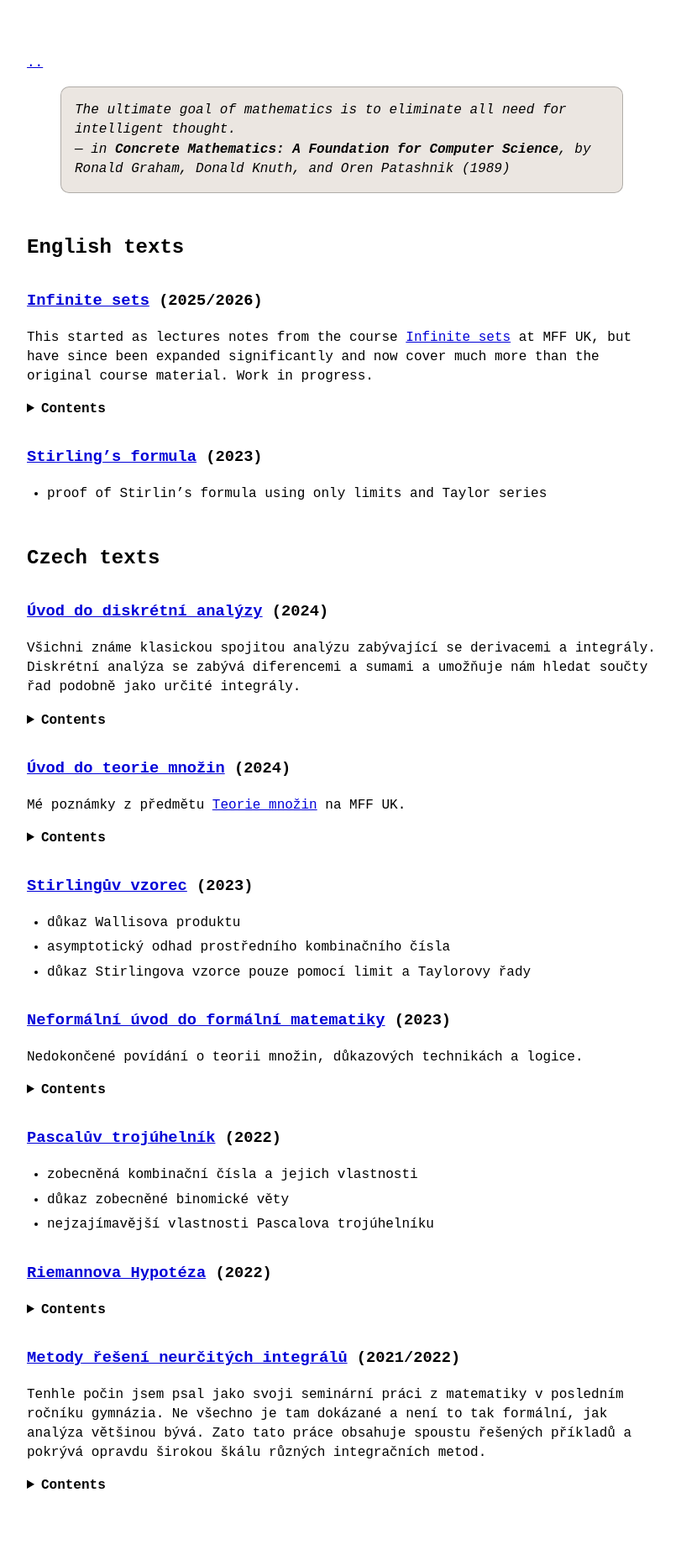
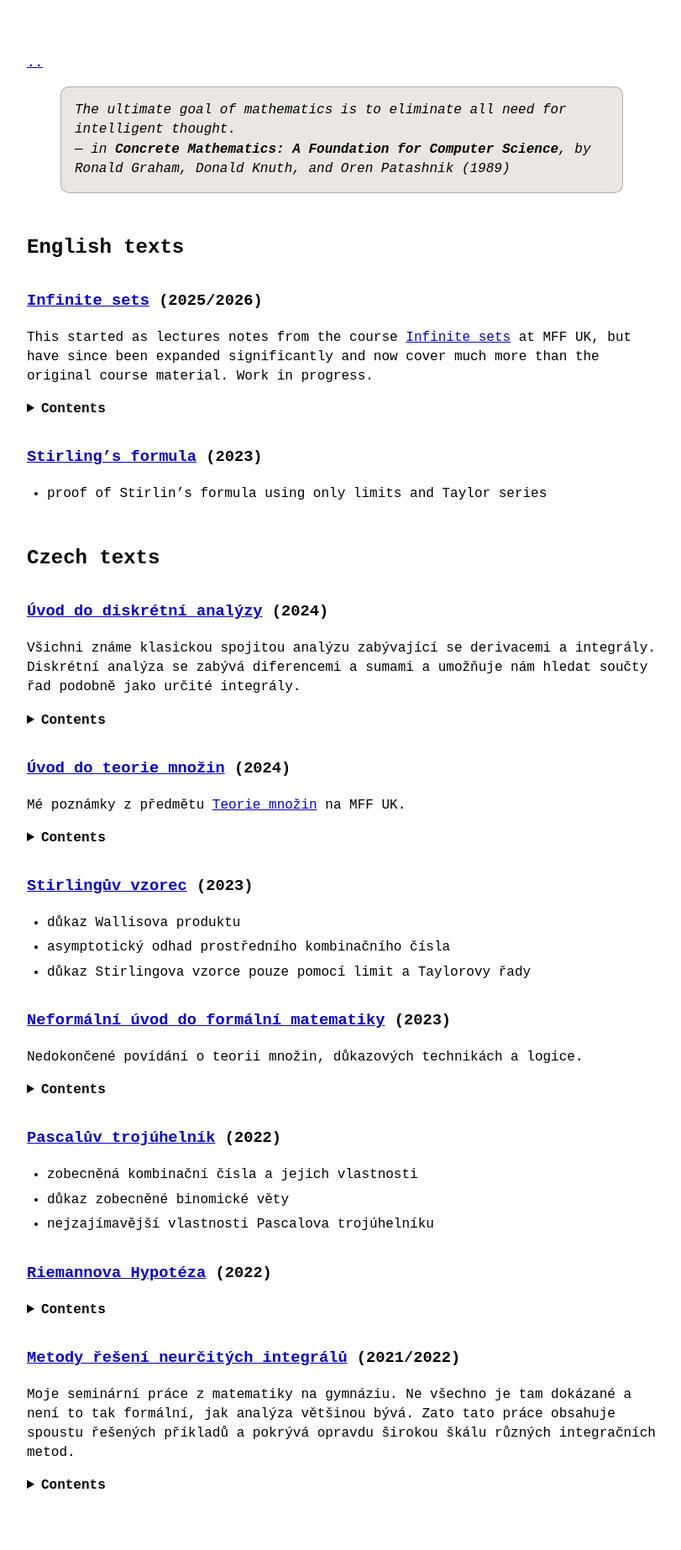
Before and after one commit to Couleslaw/couleslaw.github.io, a Jekyll site: the page built from papers/index.md, in a window 1280 px wide. Shown: the whole page at 84% size, without its empty margins (233-1044 px from the left). Built offline with Jekyll 4.4.1, drawn with Linux system fonts in a browser that asks for light colours; formulas are drawn with MathJax 3.

Commit message:
fix wording

```diff
--- a/papers/index.md
+++ b/papers/index.md
@@ -142,7 +142,7 @@ Nedokončené povídání o teorii množin, důkazových technikách a logice.
 
 ### [Metody řešení neurčitých integrálů](https://raw.githack.com/Couleslaw/my-papers/main/cs/Methods_for_Finding_Antiderivatives.pdf) (2021/2022)
 
-Tenhle počin jsem psal jako svoji seminární práci z matematiky v posledním ročníku gymnázia. Ne všechno je tam dokázané a není to tak formální, jak analýza většinou bývá. Zato tato práce obsahuje spoustu řešených příkladů a pokrývá opravdu širokou škálu různých integračních metod.
+Moje seminární práce z matematiky na gymnáziu. Ne všechno je tam dokázané a není to tak formální, jak analýza většinou bývá. Zato tato práce obsahuje spoustu řešených příkladů a pokrývá opravdu širokou škálu různých integračních metod.
 
 <details><summary><b>Contents</b></summary>
 
```
